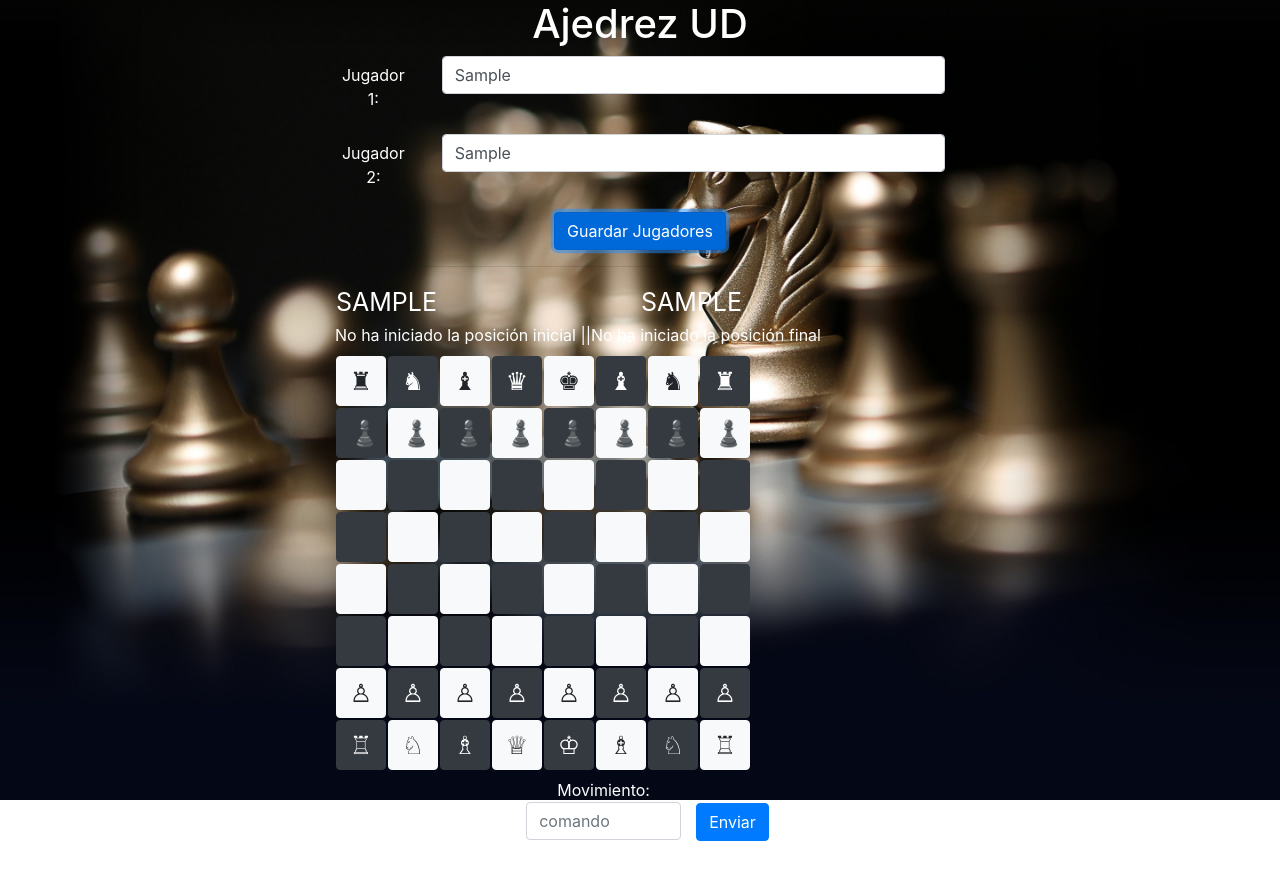
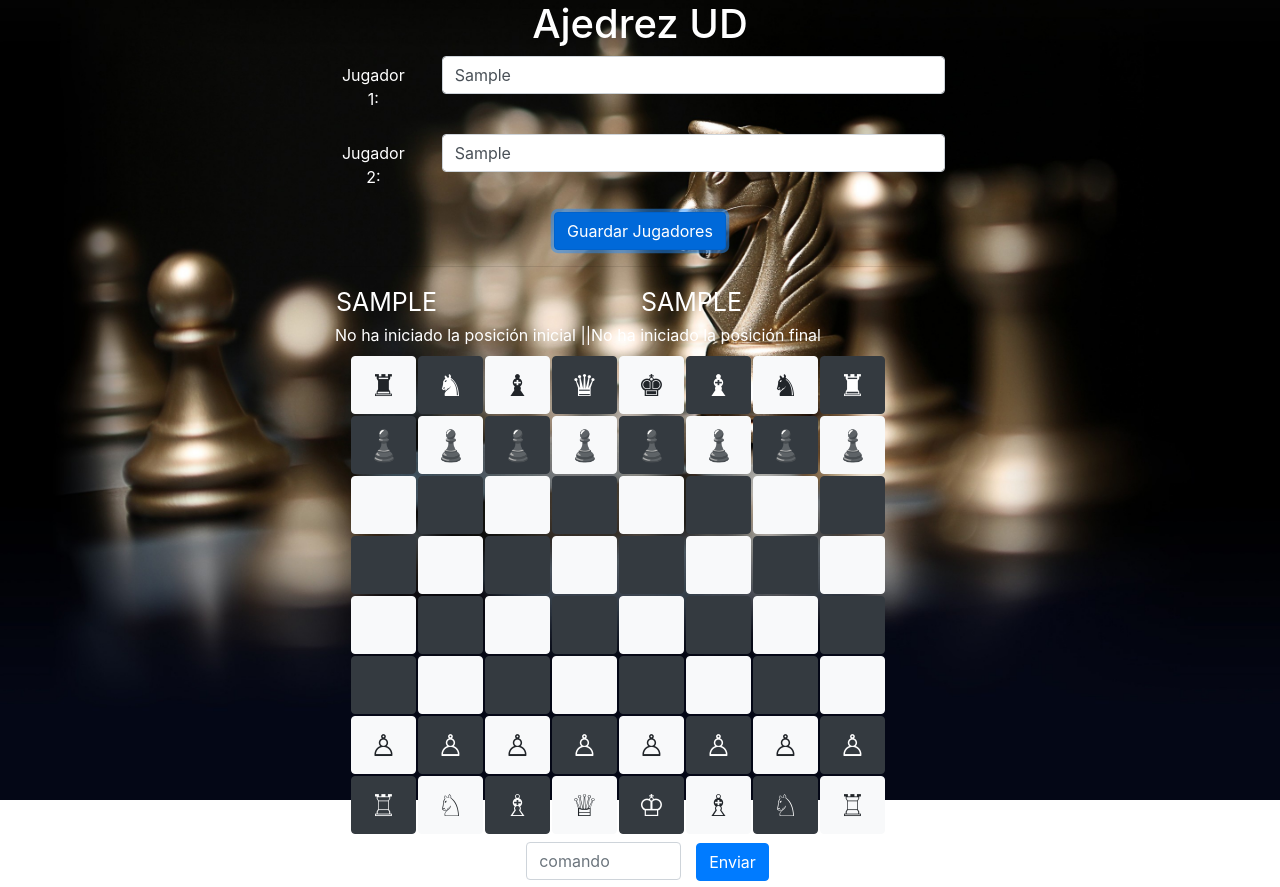
Before and after one commit to wnicolas/VistaAjedrez, an Angular app: page / in a window 1280 px wide. Both pictures are taken after typing "Sample", "Sample" into the empty fields and a click on the button "Guardar Jugadores". Before the commit the page ends 847 px from the top, so only its background shows below. Built offline with nearby package versions, Linux system fonts and the light colour scheme.

Commit message:
Un nuevo avance

```diff
--- a/src/app/comunicacion/comunicacion.component.html
+++ b/src/app/comunicacion/comunicacion.component.html
@@ -1,8 +1,6 @@
-
-
-<div class="container" style="text-align: center;">
+<div class="container" style="text-align: center; color:blue;">
     <label style="color: white;" for="inputEmail3" class="col-sm-2 col-form-label">
-      Movimiento:  <input [(ngModel)]="comando" class="form-control" placeholder="comando"/>
+      <input [(ngModel)]="comando" class="form-control" placeholder="comando"/>
     </label>
     <button (click)="enviarComando()" class="btn btn-primary">Enviar</button>
 </div>
--- a/src/app/tablero/tablero.component.html
+++ b/src/app/tablero/tablero.component.html
@@ -1,7 +1,7 @@
 
 <h1 style="color: white; text-align: center;">Ajedrez UD</h1>
 
-<div class="container" style="width: 50%; color: beige;">
+<div class="container" style="width: 50%;">
     <form style="text-align: center;" id="fomulario">
         <div class="form-group row" >
           <label style="color: white;" for="inputEmail3" class="col-sm-2 col-form-label">Jugador 1: </label>
@@ -32,18 +32,22 @@
         <label style="color:white;">{{statusInicial}}  ||  </label>
         <label style="color:white">{{statusFinal}}</label>
 
-        <table>
+        <div class="container-fluid" style="width: 100%; text-align:center;">
+          <table>
           <tr *ngFor="let nombre of columnas">
             <td *ngFor="let fila of nombre">
               <div *ngIf="fila.rojas">
-                <button (click)="EnviarCoordenadas(fila.posi,fila.posj)" style="height: 50px; width: 50px; font-size: 25px;" class="btn btn-light" [innerHTML]="fila.figura"></button>
+                <button (click)="EnviarCoordenadas(fila.posi,fila.posj)" style="height: 58px; width: 65px; font-size: 30px;" class="btn btn-light" [innerHTML]="fila.figura"></button>
               </div>
               <div *ngIf="fila.rojas==false">
-                <button (click)="EnviarCoordenadas(fila.posi,fila.posj)" style="height: 50px; width: 50px; font-size: 25px;" class="btn btn-dark" [innerHTML]="fila.figura"></button>
+                <button (click)="EnviarCoordenadas(fila.posi,fila.posj)" style="height: 58px; width: 65px; font-size: 30px;" class="btn btn-dark" [innerHTML]="fila.figura"></button>
               </div>
             </td>
           </tr>
         </table>
+        </div>
+
+
       </div>
   </div>
 </div>
--- a/src/app/tablero/tablero.component.ts
+++ b/src/app/tablero/tablero.component.ts
@@ -17,19 +17,19 @@ export class TableroComponent implements OnInit {
   contador=0;
 
   //Declaracion de fichas
-  rBlanca="&#9812;";
-  dBlanca="&#9813;";
-  tBlanca="&#9814;";
-  aBlanca="&#9815;";
-  cBlanca="&#9816;";
-  pBlanca="&#9817;";
+  rBlanca="♔";
+  dBlanca="♕";
+  tBlanca="♖";
+  aBlanca="♗";
+  cBlanca="♘";
+  pBlanca="♙";
 
-  rNegra="&#9818;";
-  dNegra="&#9819;";
-  tNegra="&#9820;";
-  aNegra="&#9821;";
-  cNegra="&#9822;";
-  pNegra="&#9823;";
+  rNegra="♚";
+  dNegra="♛";
+  tNegra="♜";
+  aNegra="♝";
+  cNegra="♞";
+  pNegra="♟";
 
   vacia:String="";
 
@@ -114,6 +114,8 @@ export class TableroComponent implements OnInit {
 
   EnviarCoordenadas(n:number,m:number){
 
+
+
     if((this.contador)%2==0){
         this.coordenadasTablero="";
         this.coordenadaInicialI=n;
```
